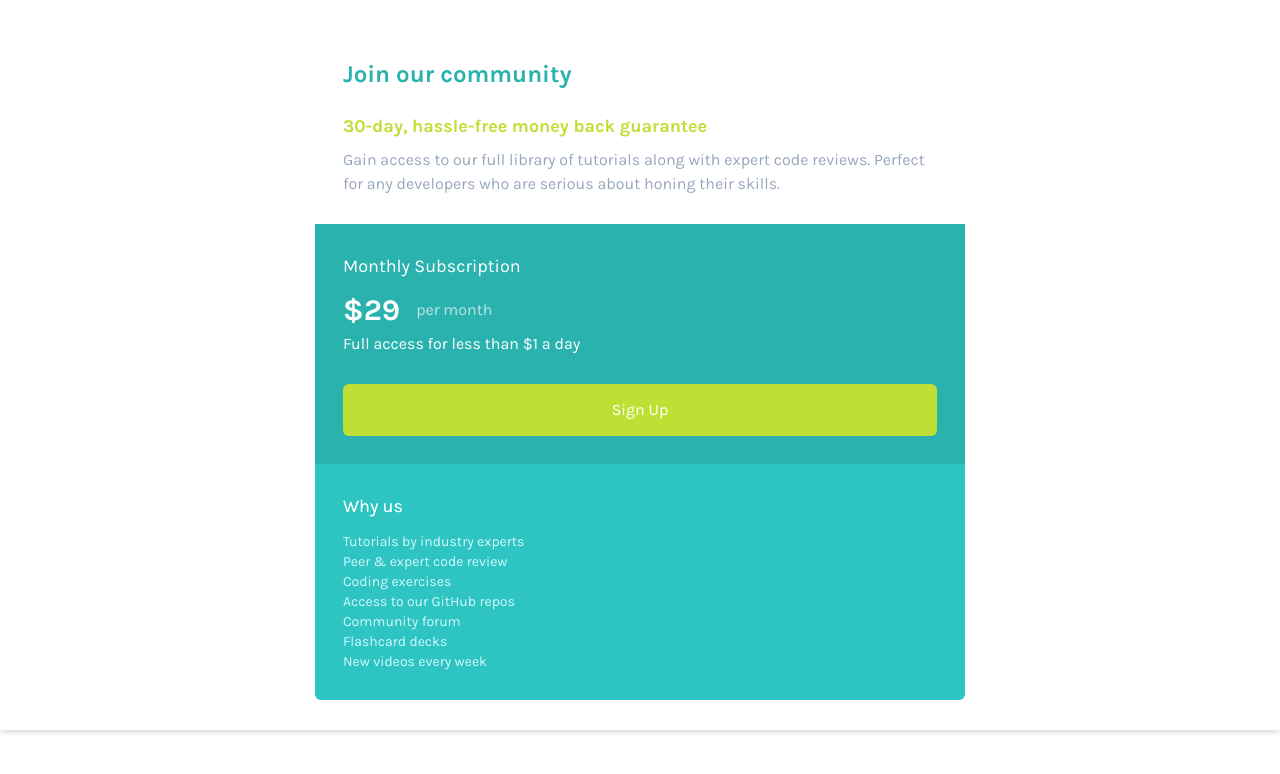
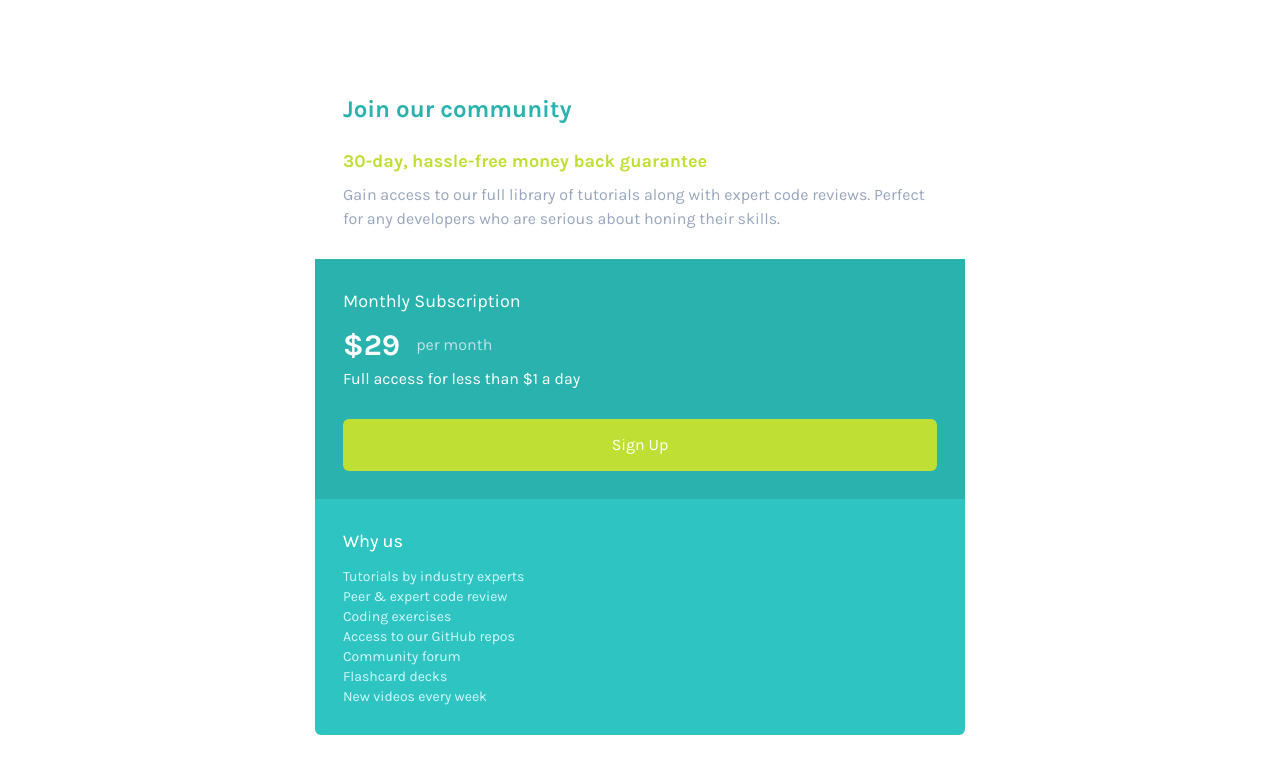
Before and after one commit to chungvuiloong/single-price-grid-component, a Next.js app: page / in a window 1280 px wide. Shown: the top 774 px of the page. Built offline with nearby package versions, Linux system fonts and the light colour scheme.

Commit message:
Changed h to min-h-screen

```diff
--- a/src/app/page.tsx
+++ b/src/app/page.tsx
@@ -5,7 +5,7 @@ import WhyUs from '@/components/WhyUs'
 
 export default function Home() {
   return (
-    <main className='lg:h-[100vh] h-auto relative flex flex-col justify-center mx-auto shadow-md shadow-inner'>
+    <main className='min-h-screen relative flex flex-col justify-center mx-auto shadow-md shadow-inner'>
         <div className='max-w-[650px] m-[30px] rounded-md overflow-hidden self-center'>
             <JoinCommunity />
             <div className='flex lg:flex-row flex-col w-auto'>
```
